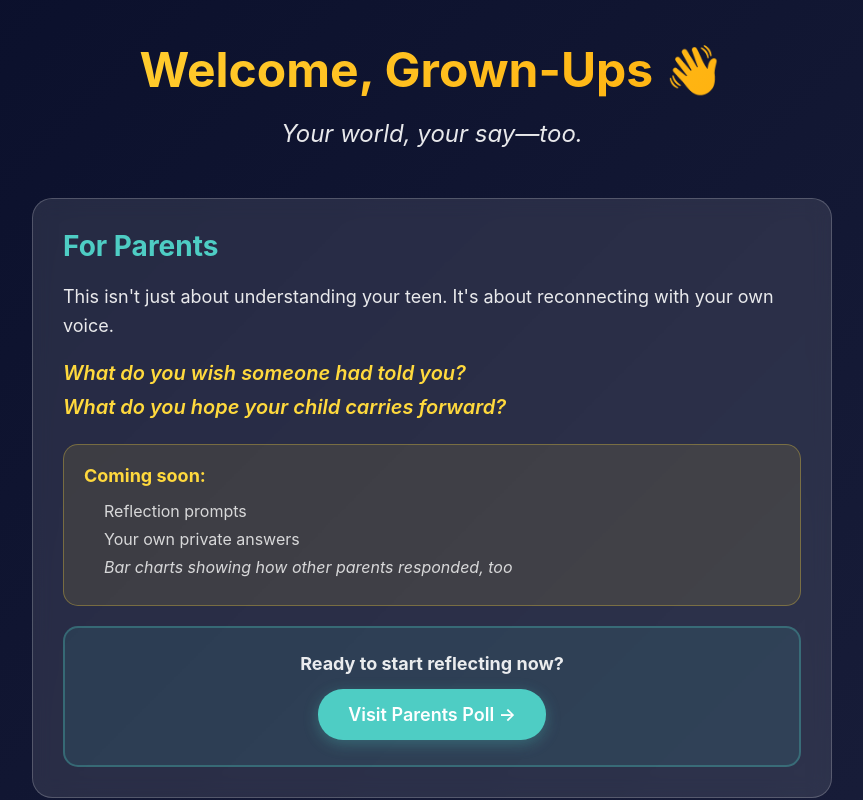
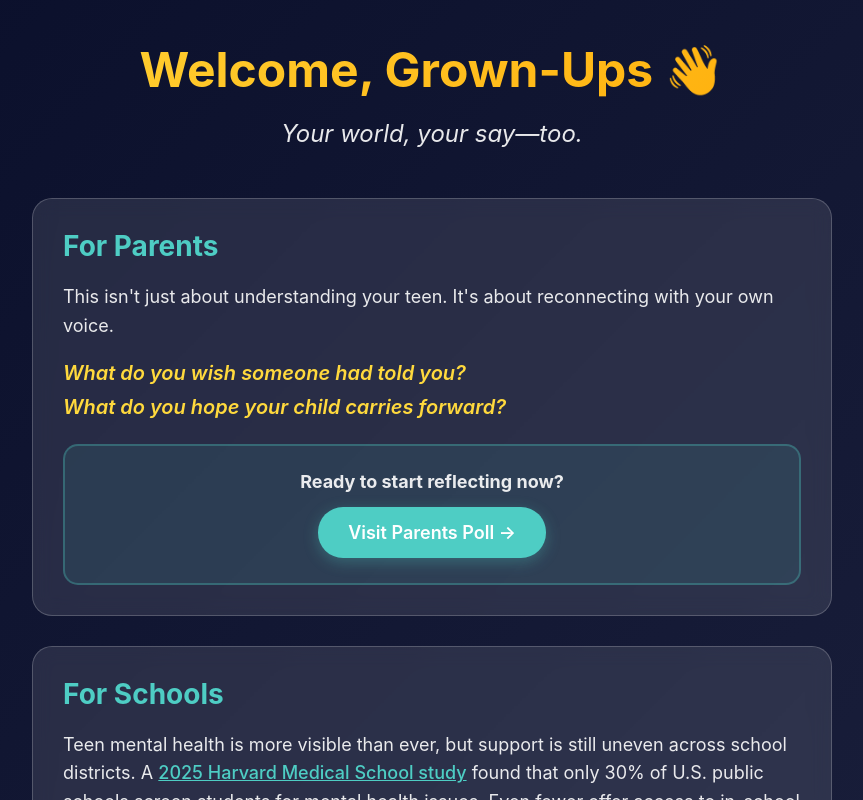
Before and after one commit to MWMS-LLC/teen-poll, a React (Vite) app in the folder frontend/: page /too-old in a window 1280 px wide. Shown: the top 800 px of the page, without its empty margins (208-1071 px from the left). Built offline with nearby package versions, Linux system fonts and the light colour scheme; no server answers.

Commit message:
Remove 'Coming soon' box from too-old page since parents poll is now live

```diff
--- a/frontend/src/pages/TooOld.jsx
+++ b/frontend/src/pages/TooOld.jsx
@@ -24,15 +24,6 @@ const TooOld = () => {
             <p style={styles.question}>What do you wish someone had told you?</p>
             <p style={styles.question}>What do you hope your child carries forward?</p>
           </div>
-          <div style={styles.comingSoon}>
-            <p style={styles.comingSoonTitle}>Coming soon:</p>
-            <ul style={styles.featureList}>
-              <li style={styles.featureListItem}>Reflection prompts</li>
-              <li style={styles.featureListItem}>Your own private answers</li>
-              <li style={styles.featureListItem}><em>Bar charts showing how other parents responded, too</em></li>
-            </ul>
-          </div>
-
           <div style={styles.parentsLinkContainer}>
             <p style={styles.parentsLinkText}>
               <strong>Ready to start reflecting now?</strong>
```
